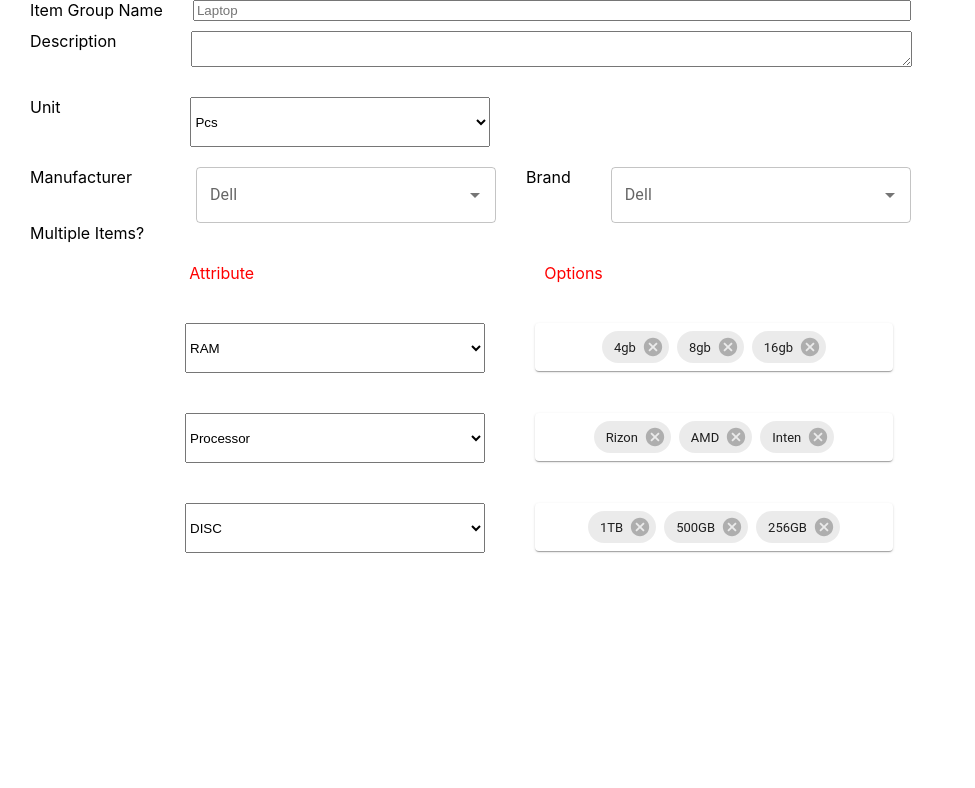
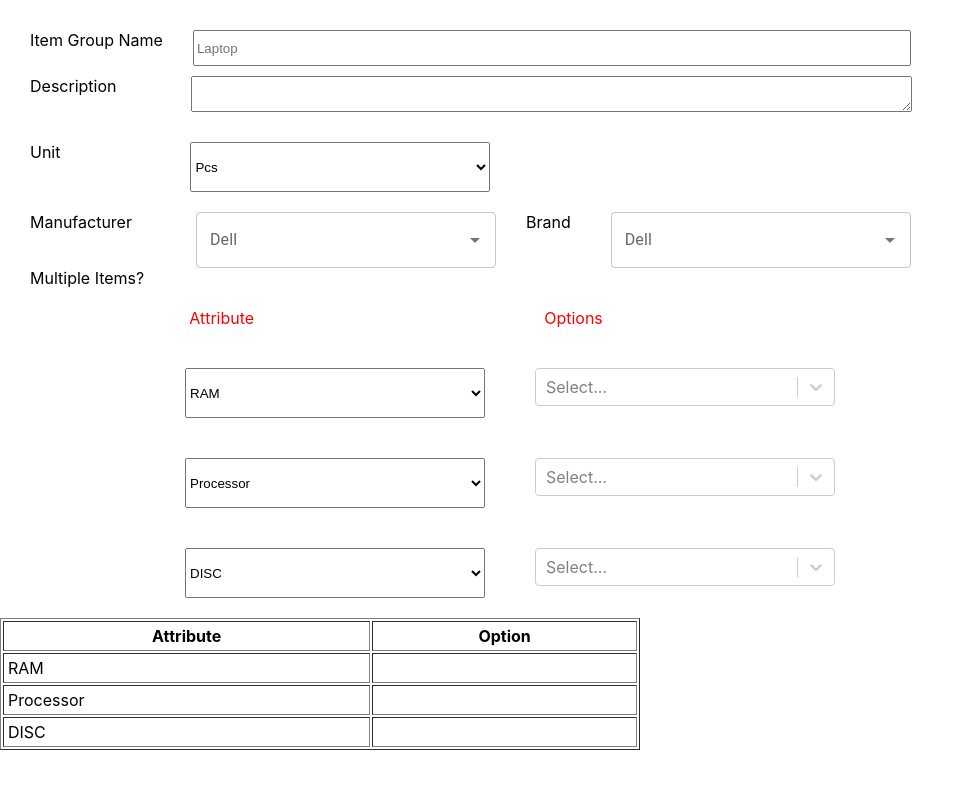
Before and after one commit to Pandharinath-Nikam/React-Task, a React (Create React App) app: page / in a window 1280 px wide. Shown: the top 788 px of the page, without its empty margins (0-975 px from the left). Built offline with nearby package versions, Linux system fonts and the light colour scheme.

Commit message:
Initial Changes

```diff
--- a/src/Components/ItemGroup.js
+++ b/src/Components/ItemGroup.js
@@ -1,21 +1,65 @@
 import React, { useState } from "react";
-import MultipleSelectChip from "./Option";
 import Autocomplete from "@mui/material/Autocomplete";
 import { TextField } from "@mui/material";
+import Select from "react-select";
 
 const ItemGroup = () => {
+  const [data, setData] = useState("");
   const [user, setUser] = useState({ agree: false });
+  const [ram1, setRam] = useState([]);
+  const [processor1, setProcessor] = useState([]);
+  const [disc1, setDisc] = useState([]);
+
+  const ram = [
+    { value: "1", label: "4 GB" },
+    { value: "2", label: "8 GB" },
+    { value: "3", label: "16 GB" },
+    { value: "4", label: "32 GB" },
+    { value: "5", label: "64 GB" },
+    { value: "6", label: "128 GB" },
+  ];
+
+  const processor = [
+    { value: "1", label: "RIZEN" },
+    { value: "2", label: "AMD" },
+    { value: "3", label: "Iten" },
+    { value: "4", label: "AMD A10" },
+    { value: "5", label: "RYZEN5" },
+    { value: "6", label: "Intel Core" },
+  ];
+
+  const disc = [
+    { value: "1", label: "1TB" },
+    { value: "2", label: "500GB" },
+    { value: "3", label: "256GB" },
+    { value: "4", label: "128GB" },
+    { value: "5", label: "512GB" },
+    { value: "6", label: "1GB" },
+  ];
 
   const handleChange = (e) => {
     const { name, value } = e.target;
     setUser({ ...user, [name]: value });
+    setData({ ...user, [name]: value });
   };
+  console.log("data", data);
 
   const handleSubmit = (e) => {
     e.preventDefault();
     console.log("User: ", user);
   };
 
+  const handleRam = (e) => {
+    setRam(Array.isArray(e) ? e.map((x) => x.label) : []);
+  };
+
+  const handleProcessor = (e) => {
+    setProcessor(Array.isArray(e) ? e.map((x) => x.label) : []);
+  };
+
+  const handleDisc = (e) => {
+    setDisc(Array.isArray(e) ? e.map((x) => x.label) : []);
+  };
   const Manufacturer = [
     { label: "Dell" },
     { label: "HP" },
@@ -27,14 +71,21 @@ const ItemGroup = () => {
   return (
     <>
       <form onSubmit={handleSubmit}>
-        <div style={{ display: "flex", marginLeft: 30, marginBottom: 10 }}>
+        <div
+          style={{
+            display: "flex",
+            marginLeft: 30,
+            marginBottom: 10,
+            marginTop: 30,
+          }}
+        >
           <label>Item Group Name</label>
           <input
             type="text"
             name="name"
             placeholder="Laptop"
             onChange={handleChange}
-            style={{ marginLeft: 30, width: 710 }}
+            style={{ marginLeft: 30, width: 710, height: 30 }}
           />
         </div>
 
@@ -109,20 +160,15 @@ const ItemGroup = () => {
               name="RAM"
               onChange={handleChange}
               style={{ marginLeft: 155, height: 50, width: 300, marginTop: 20 }}
+              placeholder="Ram"
             >
-              <option value="RAM">RAM</option>
+              <option value="ram">RAM</option>
             </select>
           </div>
           <div
             style={{ marginLeft: 50, height: 50, width: 300, marginTop: 20 }}
           >
-            <MultipleSelectChip
-              chip={[
-                { key: 1, label: "4gb" },
-                { key: 2, label: "8gb" },
-                { key: 3, label: "16gb" },
-              ]}
-            />
+            <Select options={ram} isMulti onChange={handleRam} />
           </div>
         </div>
         <div
@@ -145,13 +191,7 @@ const ItemGroup = () => {
           <div
             style={{ marginLeft: 50, height: 50, width: 300, marginTop: 20 }}
           >
-            <MultipleSelectChip
-              chip={[
-                { key: 1, label: "Rizon" },
-                { key: 2, label: "AMD" },
-                { key: 3, label: "Inten" },
-              ]}
-            />
+            <Select options={processor} isMulti onChange={handleProcessor} />
           </div>
         </div>
         <div
@@ -168,21 +208,41 @@ const ItemGroup = () => {
               onChange={handleChange}
               style={{ marginLeft: 155, height: 50, width: 300, marginTop: 20 }}
             >
-              <option value="disc">DISC</option>
+              <option value="disc" onChange={handleChange}>
+                DISC
+              </option>
             </select>
           </div>
           <div
             style={{ marginLeft: 50, height: 50, width: 300, marginTop: 20 }}
           >
-            <MultipleSelectChip
-              chip={[
-                { key: 1, label: "1TB" },
-                { key: 2, label: "500GB" },
-                { key: 3, label: "256GB" },
-              ]}
-            />
+            <Select options={disc} isMulti onChange={handleDisc} />
           </div>
         </div>
+
+        {/* <div style={{ backgroundColor: "red" }}>Ram: {ram1}</div>
+        <div style={{ backgroundColor: "green" }}>Processor: {processor1}</div>
+        <div style={{ backgroundColor: "blue" }}>disc: {disc1}</div> */}
+        <table border={"1px"} cellPadding={"4px"} width={"50%"}>
+          <thead>
+            <th>Attribute</th>
+            <th>Option</th>
+          </thead>
+          <tbody>
+            <tr>
+              <td>RAM</td>
+              <td style={{ margin: "2px" }}>{ram1 + "  "}</td>
+            </tr>
+            <tr>
+              <td>Processor</td>
+              <td>{processor1 + "  "}</td>
+            </tr>
+            <tr>
+              <td>DISC</td>
+              <td>{disc1 + "  "}</td>
+            </tr>
+          </tbody>
+        </table>
       </form>
     </>
   );
```
